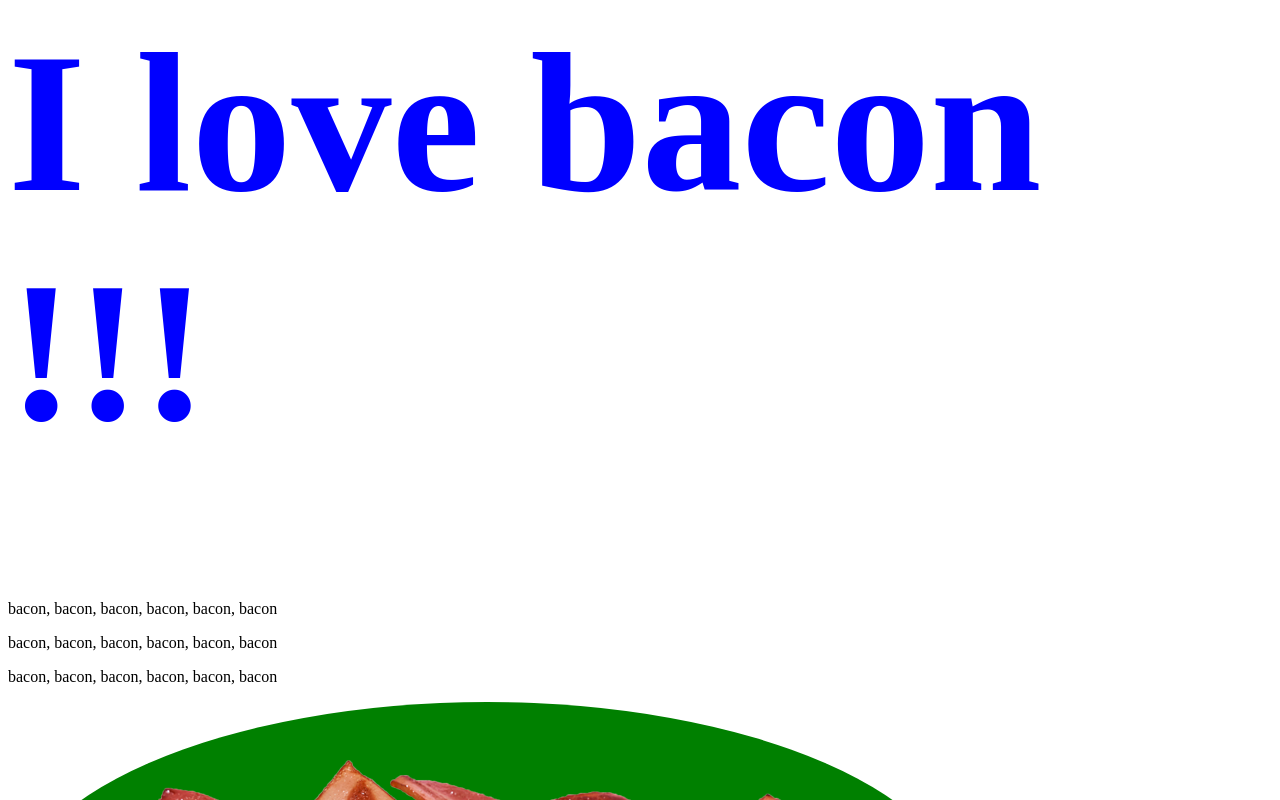
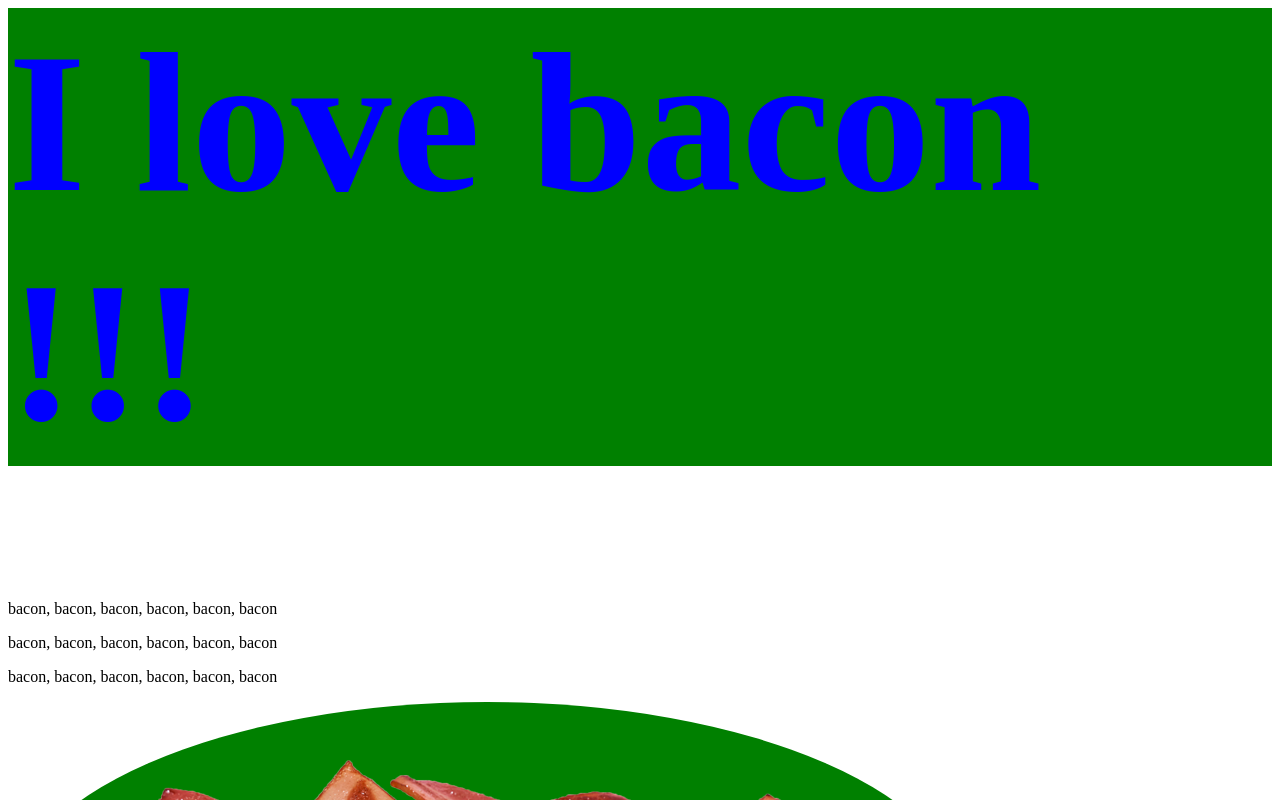
Before and after one commit to justice169/Week2, a plain HTML site: page Week2-main/Frontend2022-2023/Resume/bacon.html in a window 1280 px wide. In both pictures the pointer is over the element "I love bacon !!!". Shown: the top 800 px of the page. Drawn offline with Linux system fonts and the light colour scheme.

Commit message:
Add files via upload

```diff
--- a/Week2-main/Frontend2022-2023/Resume/bacon.css
+++ b/Week2-main/Frontend2022-2023/Resume/bacon.css
@@ -19,6 +19,10 @@ h1 {
   color: blue;
 }
 
+#heading:hover{
+    background-color: green;
+}
+
 img:hover {
   background-color: gold;
   cursor: pointer;
```
